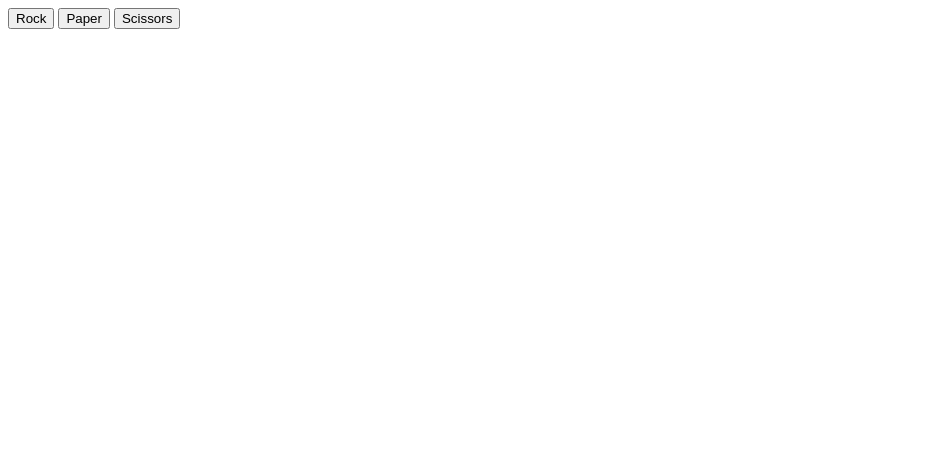
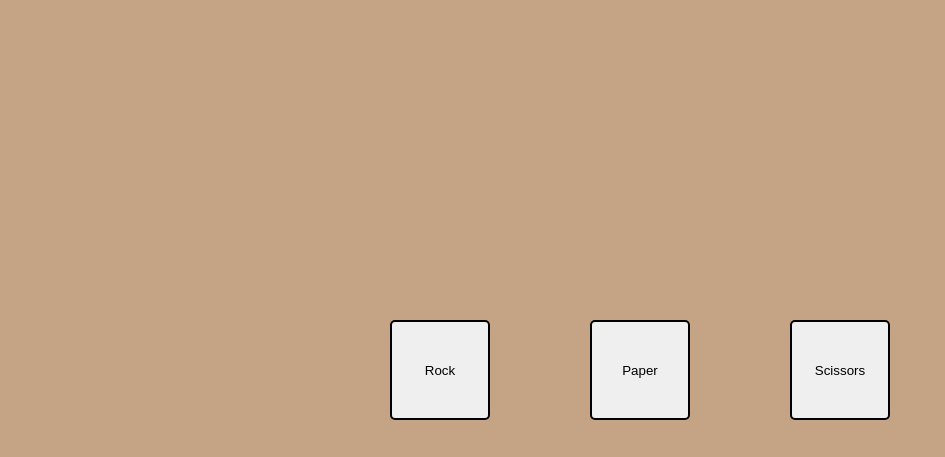
Before and after one commit to muriloapparecido/rock-paper-scissor, a plain HTML site: page index.html in a window 1280 px wide. Shown: the whole page, without its empty margins (0-945 px from the left). Drawn offline with Linux system fonts and the light colour scheme.

Commit message:
Style everything in the middle

```diff
--- a/index.html
+++ b/index.html
@@ -8,9 +8,12 @@
     <script src="script.js" defer></script>
 </head>
 <body>
-    <div id="container"></div>
-    <button id="rock">Rock</button>
-    <button id="paper">Paper</button>
-    <button id="scissors">Scissors</button>
+    <div id="container">
+        <div id="rps">
+            <button id="rock">Rock</button>
+            <button id="paper">Paper</button>
+            <button id="scissors">Scissors</button>
+        </div>
+    </div>
 </body>
 </html>
--- a/script.js
+++ b/script.js
@@ -1,5 +1,24 @@
 // Select the container element
 const container = document.querySelector("#container");
+container.style.display = "flex";
+container.style.flexDirection = "column";
+container.style.justifyContent = "center";
+container.style.alignItems = "center";
+container.style.height = "100vh";
+container.style.backgroundColor = "#C4A484";
+container.style.gap = "20px";
+
+document.body.style.margin = "0";
+
+const rps = document.querySelector("#rps");
+rps.style.display = "flex";
+
+rps.style.width = "500px";
+rps.style.justifyContent = "center";
+rps.style.gap = "100px";
+rps.style.height = "100px";
+
+
 
 // Create elements dynamically
 const round = document.createElement("div");
@@ -33,6 +52,9 @@ let computerScore = 0;
 // Function to set up event listeners
 function getHumanChoice(){
     const rockButton = document.querySelector("#rock");
+    rockButton.style.width = "100px";
+    rockButton.style.border = "2px solid black";
+    rockButton.style.borderRadius = "5px";
 
     rockButton.addEventListener("click", () => {
         humanChoice = 'ROCK';
@@ -40,6 +62,9 @@ function getHumanChoice(){
     });
 
     const paperButton = document.querySelector("#paper");
+    paperButton.style.width = "100px";
+    paperButton.style.border = "2px solid black";
+    paperButton.style.borderRadius = "5px";
 
     paperButton.addEventListener("click", () => {
         humanChoice = 'PAPER';
@@ -47,6 +72,9 @@ function getHumanChoice(){
     });
 
     const scissorsButton = document.querySelector("#scissors");
+    scissorsButton.style.width = "100px";
+    scissorsButton.style.border = "2px solid black"
+    scissorsButton.style.borderRadius = "5px";
 
     scissorsButton.addEventListener("click", () => {
         humanChoice = 'SCISSORS';
```
